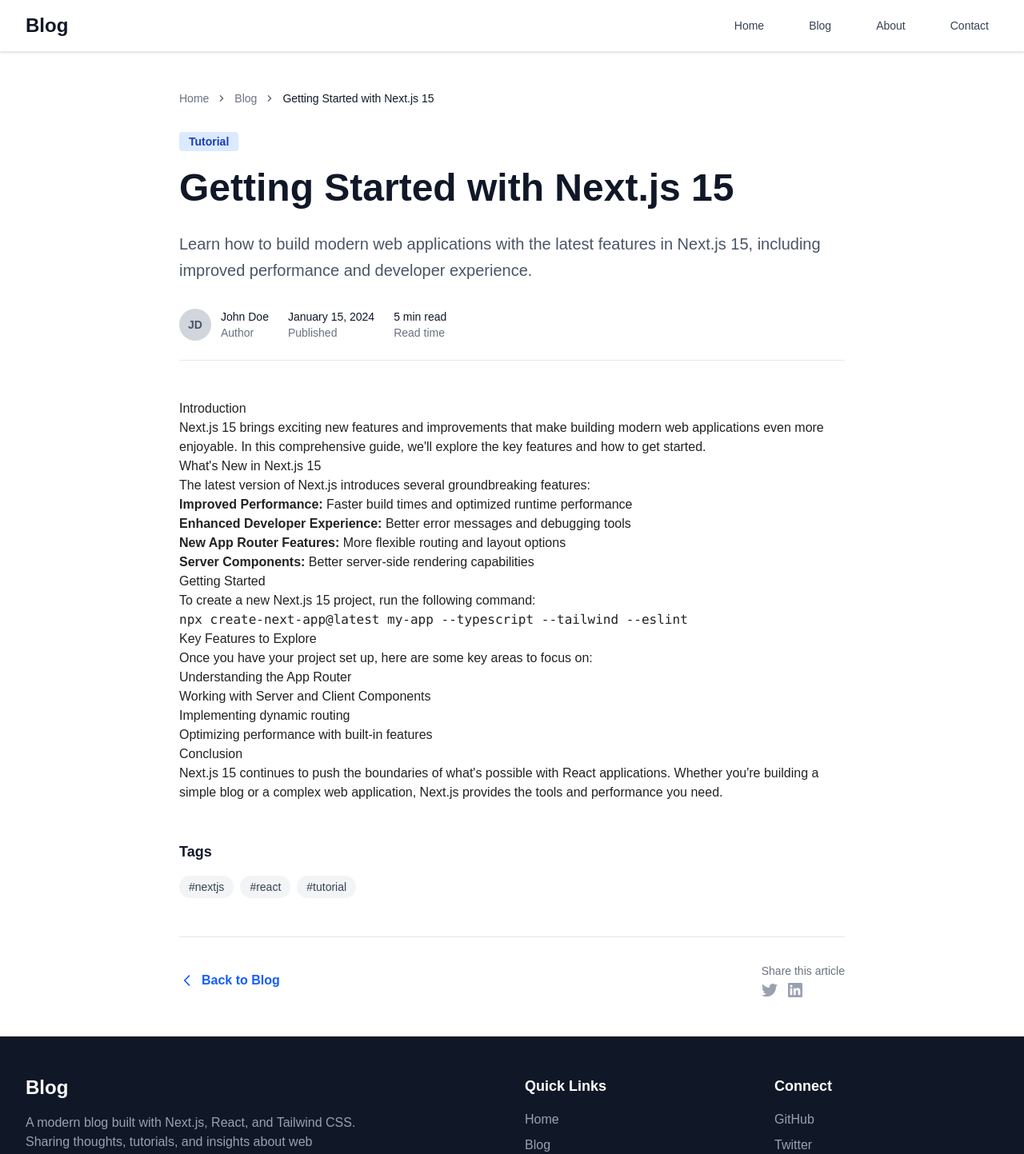
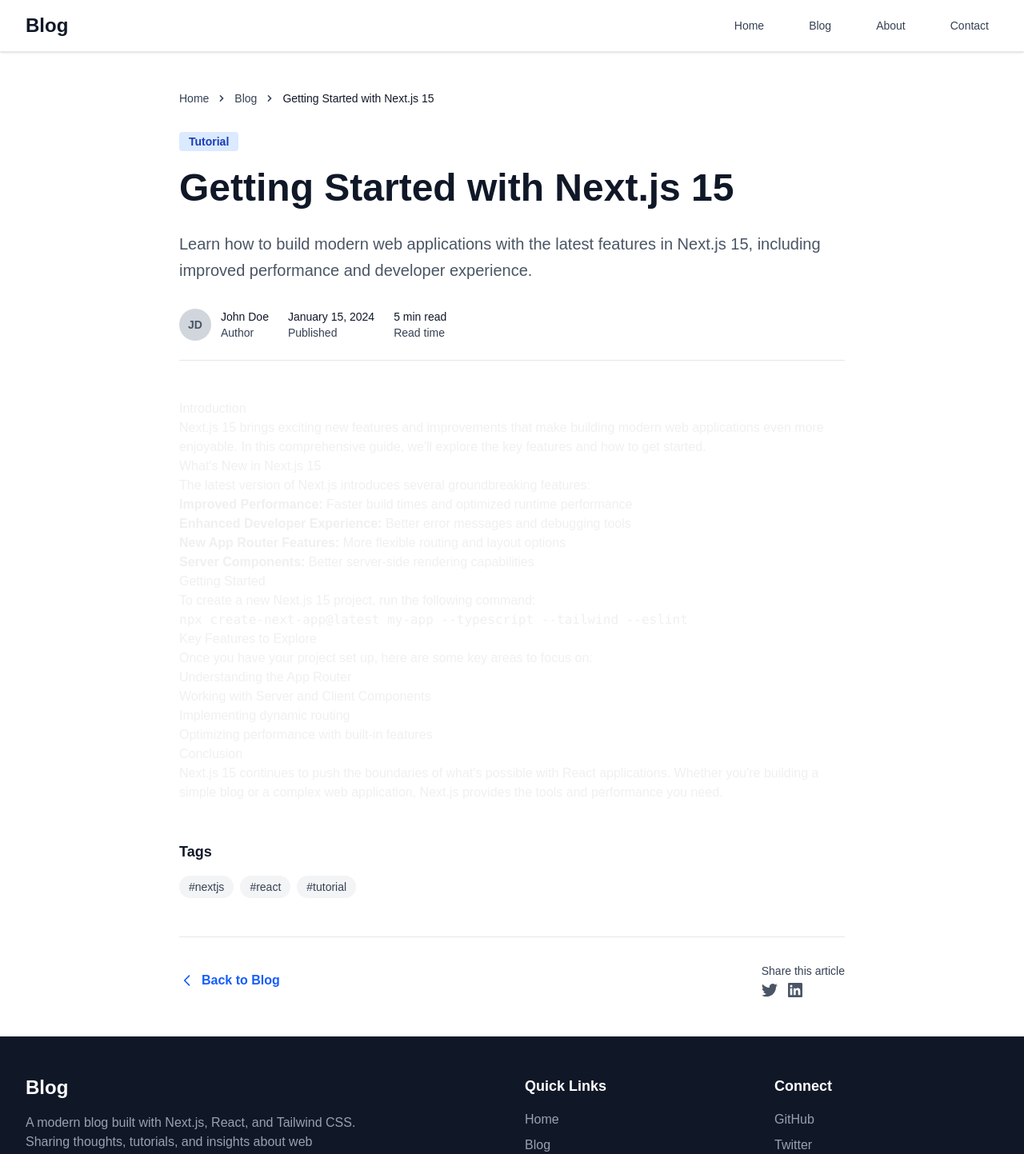
Before and after one commit to Drakeze/Blog, a Next.js app in the folder blog/: page /blog/getting-started-nextjs-15 in a window 1280 px wide. Shown: the top 1443 px of the page at 80% size. Built offline with nearby package versions, Linux system fonts and the light colour scheme.

Commit message:
color fixes

```diff
--- a/blog/src/app/about/page.tsx
+++ b/blog/src/app/about/page.tsx
@@ -10,7 +10,7 @@
     <div className="max-w-4xl mx-auto px-4 sm:px-6 lg:px-8 py-12">
       {/* Hero Section */}
       <div className="text-center mb-16">
-        <h1 className="text-4xl md:text-5xl font-bold text-white mb-6">
+        <h1 className="text-4xl md:text-5xl font-bold text-gray-900 mb-6">
           About Our Blog
         </h1>
         <p className="text-xl text-gray-600 max-w-3xl mx-auto leading-relaxed">
@@ -23,14 +23,14 @@
         {/* Main Content */}
         <div className="lg:col-span-2">
           <div className="prose prose-lg max-w-none">
-            <h2 className="text-3xl font-bold text-white mb-6">Our Mission</h2>
+            <h2 className="text-3xl font-bold text-gray-900 mb-6">Our Mission</h2>
             <p className="text-gray-600 mb-6 leading-relaxed">
               We believe that knowledge should be accessible to everyone. Our mission is to create high-quality,
               practical content that helps developers at all levels improve their skills and stay up-to-date
               with the latest trends in web development.
             </p>
 
-            <h2 className="text-3xl font-bold text-white mb-6 mt-12">What We Cover</h2>
+            <h2 className="text-3xl font-bold text-gray-900 mb-6 mt-12">What We Cover</h2>
             <div className="grid grid-cols-1 md:grid-cols-2 gap-6 mb-8">
               <div className="bg-blue-50 p-6 rounded-lg">
                 <h3 className="text-xl font-semibold text-blue-900 mb-3">Frontend Development</h3>
@@ -61,7 +61,7 @@
               </div>
             </div>
 
-            <h2 className="text-3xl font-bold text-white mb-6 mt-12">Our Values</h2>
+            <h2 className="text-3xl font-bold text-gray-900 mb-6 mt-12">Our Values</h2>
             <ul className="space-y-4 text-gray-600">
               <li className="flex items-start">
                 <svg className="w-6 h-6 text-green-500 mr-3 mt-0.5 flex-shrink-0" fill="none" stroke="currentColor" viewBox="0 0 24 24">
@@ -148,9 +148,9 @@
             <div className="w-32 h-32 bg-gray-300 rounded-full mx-auto mb-4 flex items-center justify-center">
               <span className="text-2xl font-bold text-gray-600">JD</span>
             </div>
-            <h3 className="text-xl font-semibold text-white mb-2">John Doe</h3>
+            <h3 className="text-xl font-semibold text-gray-900 mb-2">John Doe</h3>
             <p className="text-gray-600 mb-4">Frontend Developer & Writer</p>
-            <p className="text-sm text-gray-500">
+            <p className="text-sm text-gray-700">
               Passionate about React, Next.js, and creating amazing user experiences.
             </p>
           </div>
@@ -159,9 +159,9 @@
             <div className="w-32 h-32 bg-gray-300 rounded-full mx-auto mb-4 flex items-center justify-center">
               <span className="text-2xl font-bold text-gray-600">JS</span>
             </div>
-            <h3 className="text-xl font-semibold text-white mb-2">Jane Smith</h3>
+            <h3 className="text-xl font-semibold text-gray-900 mb-2">Jane Smith</h3>
             <p className="text-gray-600 mb-4">UI/UX Designer</p>
-            <p className="text-sm text-gray-500">
+            <p className="text-sm text-gray-700">
               Focused on creating beautiful, accessible designs that users love.
             </p>
           </div>
@@ -170,9 +170,9 @@
             <div className="w-32 h-32 bg-gray-300 rounded-full mx-auto mb-4 flex items-center justify-center">
               <span className="text-2xl font-bold text-gray-600">MJ</span>
             </div>
-            <h3 className="text-xl font-semibold text-white mb-2">Mike Johnson</h3>
+            <h3 className="text-xl font-semibold text-gray-900 mb-2">Mike Johnson</h3>
             <p className="text-gray-600 mb-4">Backend Developer</p>
-            <p className="text-sm text-gray-500">
+            <p className="text-sm text-gray-700">
               Expert in Node.js, databases, and building scalable server architectures.
             </p>
           </div>
--- a/blog/src/app/blog/[slug]/page.tsx
+++ b/blog/src/app/blog/[slug]/page.tsx
@@ -276,7 +276,7 @@
     <article className="max-w-4xl mx-auto px-4 sm:px-6 lg:px-8 py-12">
       {/* Breadcrumb */}
       <nav className="mb-8">
-        <ol className="flex items-center space-x-2 text-sm text-gray-500">
+        <ol className="flex items-center space-x-2 text-sm text-gray-700">
           <li>
             <Link href="/" className="hover:text-gray-700 transition-colors">
               Home
@@ -320,7 +320,7 @@
         </p>
 
         {/* Article Meta */}
-        <div className="flex flex-wrap items-center gap-6 text-sm text-gray-500 border-b border-gray-200 pb-6">
+        <div className="flex flex-wrap items-center gap-6 text-sm text-gray-700 border-b border-gray-200 pb-6">
           <div className="flex items-center">
             <div className="w-10 h-10 bg-gray-300 rounded-full flex items-center justify-center mr-3">
               <span className="text-gray-600 font-semibold">
@@ -329,7 +329,7 @@
             </div>
             <div>
               <p className="font-medium text-gray-900">{post.author}</p>
-              <p className="text-gray-500">Author</p>
+              <p className="text-gray-700">Author</p>
             </div>
           </div>
 
@@ -341,12 +341,12 @@
                 day: 'numeric'
               })}
             </p>
-            <p className="text-gray-500">Published</p>
+            <p className="text-gray-700">Published</p>
           </div>
 
           <div>
             <p className="font-medium text-gray-900">{post.readTime}</p>
-            <p className="text-gray-500">Read time</p>
+            <p className="text-gray-700">Read time</p>
           </div>
         </div>
       </header>
@@ -400,13 +400,13 @@
           </Link>
 
           <div className="text-right">
-            <p className="text-sm text-gray-500 mb-1">Share this article</p>
+            <p className="text-sm text-gray-700 mb-1">Share this article</p>
             <div className="flex space-x-3">
               <a
                 href={`https://twitter.com/intent/tweet?text=${encodeURIComponent(post.title)}&url=${encodeURIComponent(window.location.href)}`}
                 target="_blank"
                 rel="noopener noreferrer"
-                className="text-gray-400 hover:text-blue-500 transition-colors"
+                className="text-gray-600 hover:text-blue-500 transition-colors"
               >
                 <span className="sr-only">Share on Twitter</span>
                 <svg className="w-5 h-5" fill="currentColor" viewBox="0 0 20 20">
@@ -418,7 +418,7 @@
                 href={`https://www.linkedin.com/sharing/share-offsite/?url=${encodeURIComponent(window.location.href)}`}
                 target="_blank"
                 rel="noopener noreferrer"
-                className="text-gray-400 hover:text-blue-700 transition-colors"
+                className="text-gray-600 hover:text-blue-700 transition-colors"
               >
                 <span className="sr-only">Share on LinkedIn</span>
                 <svg className="w-5 h-5" fill="currentColor" viewBox="0 0 20 20">
--- a/blog/src/app/blog/page.tsx
+++ b/blog/src/app/blog/page.tsx
@@ -108,7 +108,7 @@
     <div className="max-w-7xl mx-auto px-4 sm:px-6 lg:px-8 py-12">
       {/* Header */}
       <div className="text-center mb-12">
-        <h1 className="text-4xl md:text-5xl font-bold text-white mb-4">
+        <h1 className="text-4xl md:text-5xl font-bold text-gray-900 mb-4">
           Blog Posts
         </h1>
         <p className="text-xl text-gray-600 max-w-3xl mx-auto">
@@ -128,7 +128,7 @@
               onChange={(e) => setSearchTerm(e.target.value)}
               className="w-full px-4 py-3 pl-10 border border-gray-300 rounded-lg focus:outline-none focus:ring-2 focus:ring-blue-500 focus:border-transparent"
             />
-            <svg className="absolute left-3 top-3.5 h-5 w-5 text-gray-400" fill="none" stroke="currentColor" viewBox="0 0 24 24">
+            <svg className="absolute left-3 top-3.5 h-5 w-5 text-gray-600" fill="none" stroke="currentColor" viewBox="0 0 24 24">
               <path strokeLinecap="round" strokeLinejoin="round" strokeWidth={2} d="M21 21l-6-6m2-5a7 7 0 11-14 0 7 7 0 0114 0z" />
             </svg>
           </div>
@@ -166,7 +166,7 @@
                   <span className="bg-blue-100 text-blue-800 text-xs font-semibold px-2.5 py-0.5 rounded">
                     {post.category}
                   </span>
-                  <span className="text-sm text-gray-500">{post.readTime}</span>
+                  <span className="text-sm text-gray-700">{post.readTime}</span>
                 </div>
 
                 <h2 className="text-2xl font-bold text-gray-900 mb-3 hover:text-blue-600 transition-colors">
@@ -189,7 +189,7 @@
                 </div>
 
                 <div className="flex items-center justify-between">
-                  <span className="text-sm text-gray-500">
+                  <span className="text-sm text-gray-700">
                     {new Date(post.date).toLocaleDateString('en-US', {
                       year: 'numeric',
                       month: 'long',
@@ -209,7 +209,7 @@
         </div>
       ) : (
         <div className="text-center py-12">
-          <p className="text-gray-500 text-lg mb-4">No posts found matching your criteria.</p>
+          <p className="text-gray-700 text-lg mb-4">No posts found matching your criteria.</p>
           <button
             onClick={() => {
               setSearchTerm('');
--- a/blog/src/app/globals.css
+++ b/blog/src/app/globals.css
@@ -2,7 +2,7 @@
 
 :root {
   --background: #ffffff;
-  --foreground: #222222;
+  --foreground: #F0F0F0;
 }
 
 @theme inline {
@@ -14,8 +14,8 @@
 
 @media (prefers-color-scheme: dark) {
   :root {
-    --background: #222222;
-    --foreground: #ededed;
+    --background: #F0F0F0;
+    --foreground: #ffffff;
   }
 }
 
--- a/blog/src/app/page.tsx
+++ b/blog/src/app/page.tsx
@@ -84,7 +84,7 @@
                     <span className="bg-blue-100 text-blue-800 text-xs font-semibold px-2.5 py-0.5 rounded">
                       {post.category}
                     </span>
-                    <span className="text-sm text-gray-500">{post.readTime}</span>
+                    <span className="text-sm text-gray-700">{post.readTime}</span>
                   </div>
 
                   <h3 className="text-xl font-bold text-gray-900 mb-3 hover:text-blue-600 transition-colors">
@@ -98,7 +98,7 @@
                   </p>
 
                   <div className="flex items-center justify-between">
-                    <span className="text-sm text-gray-500">
+                    <span className="text-sm text-gray-700">
                       {new Date(post.date).toLocaleDateString('en-US', {
                         year: 'numeric',
                         month: 'long',
```
Also changed, not shown: blog/src/app/contact/page.tsx (+15 -15 lines).
